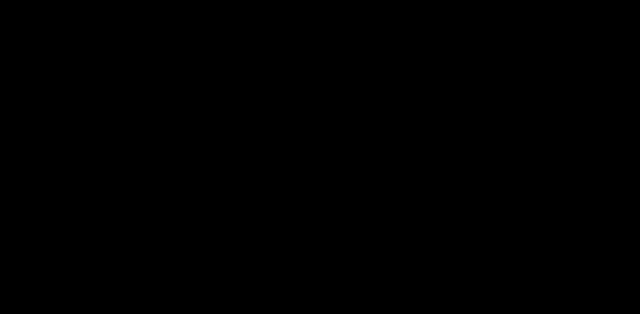
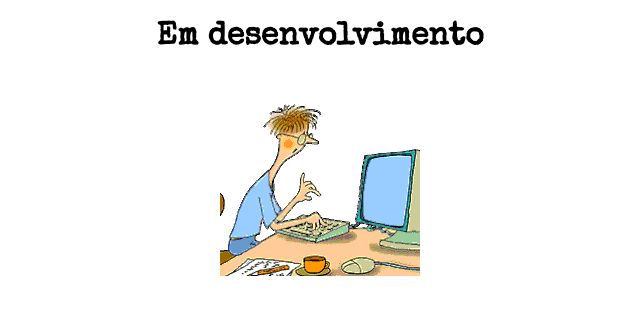
Before and after one commit to AnaBhering/jogo, a plain HTML site: page principal.html in a window 1280 px wide. Shown: the whole page, without its empty margins (320-960 px from the left). Drawn offline with nearby package versions, Linux system fonts and the light colour scheme.

Commit message:
pag principal dev

```diff
--- a/css/principal.css
+++ b/css/principal.css
@@ -1,3 +1,4 @@
 body {
-    background-color: black;
+    font-family: 'Special Elite', cursive;
+    text-align: center;
 }
--- a/principal.html
+++ b/principal.html
@@ -6,11 +6,13 @@
     <meta http-equiv="X-UA-Compatible" content="IE=edge">
     <meta name="viewport" content="width=device-width, initial-scale=1.0">
     <link rel="stylesheet" href="css/principal.css">
+    <link href="https://fonts.googleapis.com/css2?family=Special+Elite&display=swap" rel="stylesheet">
     <title>Document</title>
 </head>
 
 <body>
-
+    <h1>Em desenvolvimento</h1>
+    <img src="css/DeadlySecondhandAngelwingmussel-max-1mb.gif" alt="" width="200px">
 </body>
 
 </html>
```
Also changed, not shown: css/DeadlySecondhandAngelwingmussel-max-1mb.gif (added).
